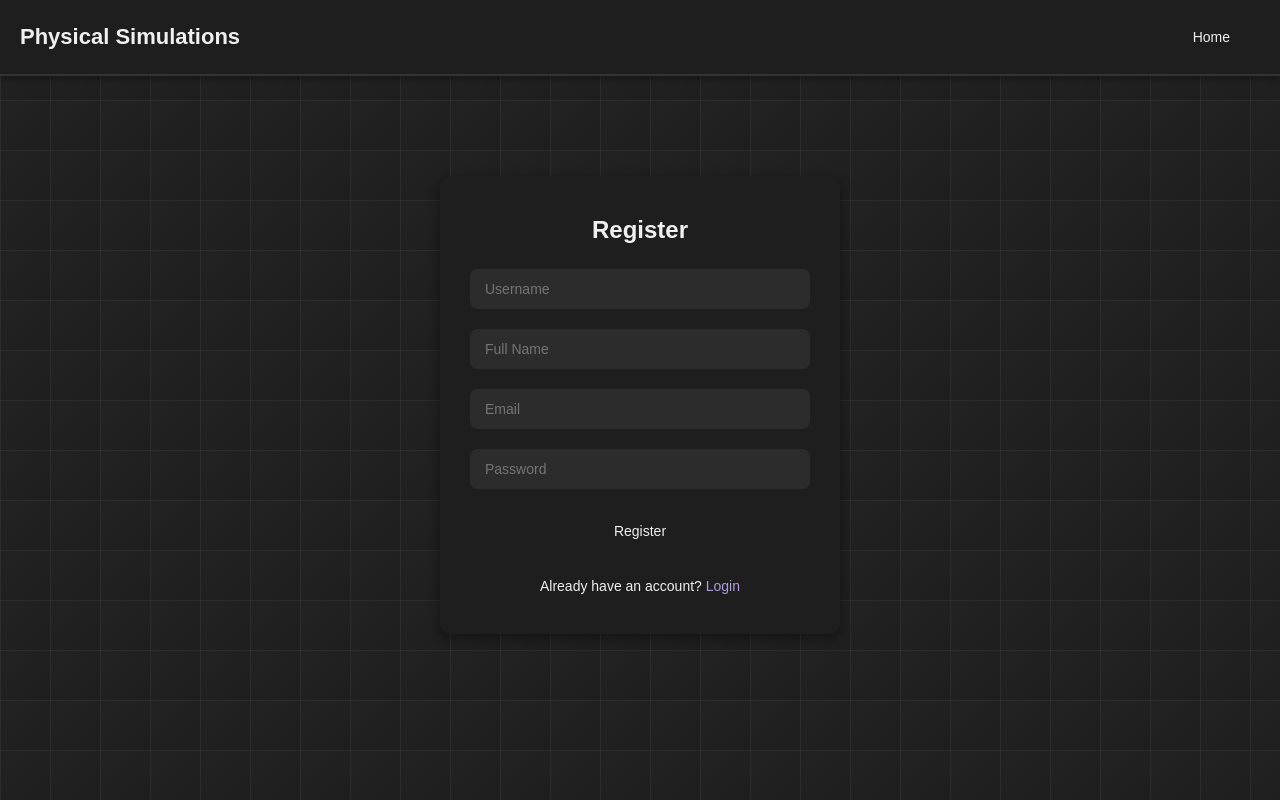
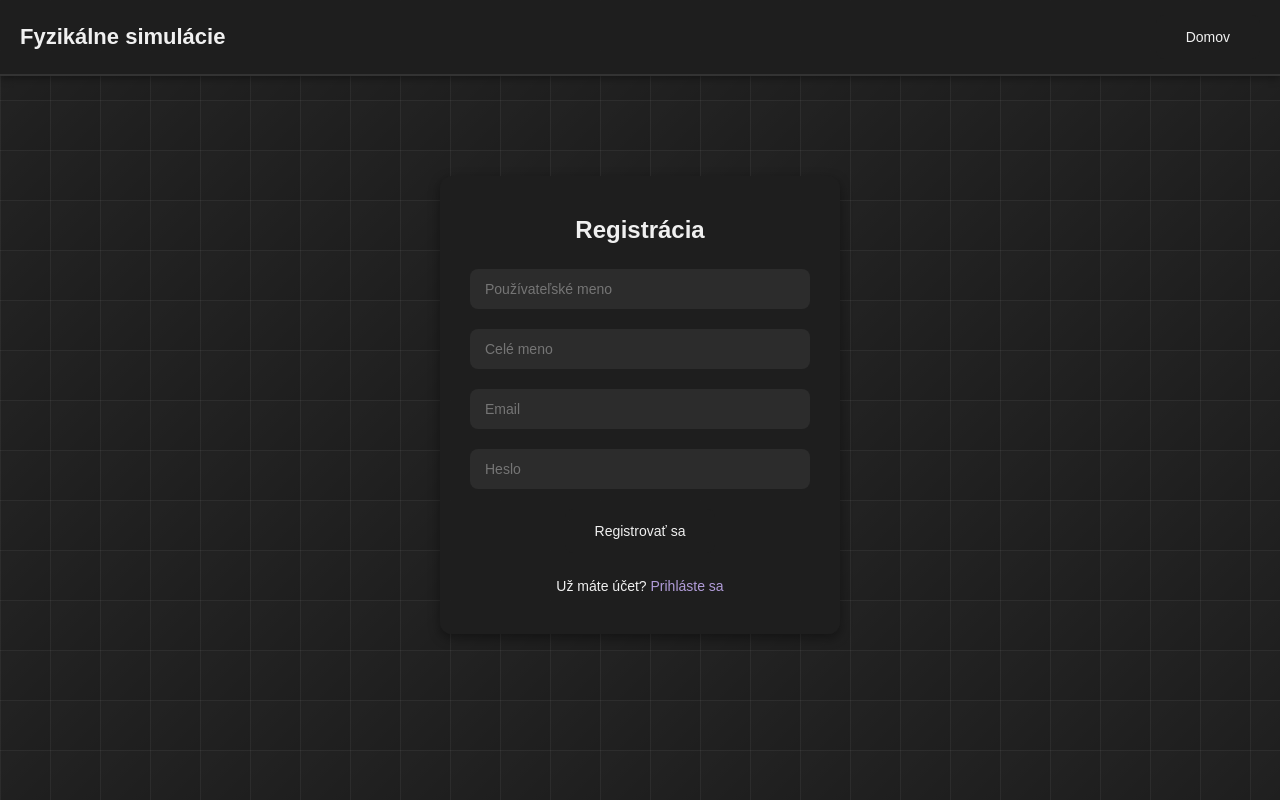
Before and after one commit to Weeqxa/PhysicsSimulator, a React app in the folder frontend/: page /register in a window 1280 px wide. Built offline with nearby package versions, Linux system fonts and the light colour scheme; the HTML template or start-up script is replaced by a standard one.

Commit message:
localization for auth pages

```diff
--- a/frontend/src/pages/Login.jsx
+++ b/frontend/src/pages/Login.jsx
@@ -26,35 +26,35 @@ export default function Login() {
         <div>
             {/* ========================= ВЕРХНЯ ПАНЕЛЬ ========================= */}
             <div className="top-bar">
-                <div className="logo">Physical Simulations</div>
+                <div className="logo">Fyzikálne simulácie</div>
                 <div className={styles["top-right-buttons"]}>
-                    <a href="/" className="btn">Home</a>
+                    <a href="/" className="btn">Domov</a>
                 </div>
             </div>
 
             {/* ========================= КОНТЕЙНЕР ФОРМИ ========================= */}
             <div className={styles["auth-container"]}>
-                <h2>Login</h2>
+                <h2>Prihlásenie</h2>
                 <form onSubmit={handleSubmit}>
                     <input
                         type="text"
-                        placeholder="Username"
+                        placeholder="Používateľské meno"
                         value={username}
                         onChange={(e) => setUsername(e.target.value)}
                         required
                     />
                     <input
                         type="password"
-                        placeholder="Password"
+                        placeholder="Heslo"
                         value={password}
                         onChange={(e) => setPassword(e.target.value)}
                         required
                     />
-                    <button type="submit" className="btn form-btn">Login</button>
+                    <button type="submit" className="btn form-btn">Prihlásiť sa</button>
                 </form>
 
                 <div className={styles["form-footer"]}>
-                    Don’t have an account? <a href="/register">Register</a>
+                    Nemáte účet? <a href="/register">Zaregistrujte sa</a>
                 </div>
 
                 {message && <p className={styles.message}>{message}</p>}
--- a/frontend/src/pages/Register.jsx
+++ b/frontend/src/pages/Register.jsx
@@ -32,26 +32,26 @@ export default function Register() {
         <div>
             {/* ========================= ВЕРХНЯ ПАНЕЛЬ ========================= */}
             <div className="top-bar">
-                <div className="logo">Physical Simulations</div>
+                <div className="logo">Fyzikálne simulácie</div>
                 <div className={styles["top-right-buttons"]}>
-                    <a href="/" className="btn">Home</a>
+                    <a href="/" className="btn">Domov</a>
                 </div>
             </div>
 
             {/* ========================= КОНТЕЙНЕР ФОРМИ ========================= */}
             <div className={styles["auth-container"]}>
-                <h2>Register</h2>
+                <h2>Registrácia</h2>
                 <form onSubmit={handleSubmit}>
                     <input
                         type="text"
-                        placeholder="Username"
+                        placeholder="Používateľské meno"
                         value={username}
                         onChange={(e) => setUsername(e.target.value)}
                         required
                     />
                     <input
                         type="text"
-                        placeholder="Full Name"
+                        placeholder="Celé meno"
                         value={name}
                         onChange={(e) => setName(e.target.value)}
                         required
@@ -65,16 +65,16 @@ export default function Register() {
                     />
                     <input
                         type="password"
-                        placeholder="Password"
+                        placeholder="Heslo"
                         value={password}
                         onChange={(e) => setPassword(e.target.value)}
                         required
                     />
-                    <button type="submit" className="btn form-btn">Register</button>
+                    <button type="submit" className="btn form-btn">Registrovať sa</button>
                 </form>
 
                 <div className={styles["form-footer"]}>
-                    Already have an account? <a href="/login">Login</a>
+                    Už máte účet? <a href="/login">Prihláste sa</a>
                 </div>
 
                 {message && <p className={styles.message}>{message}</p>}
```
